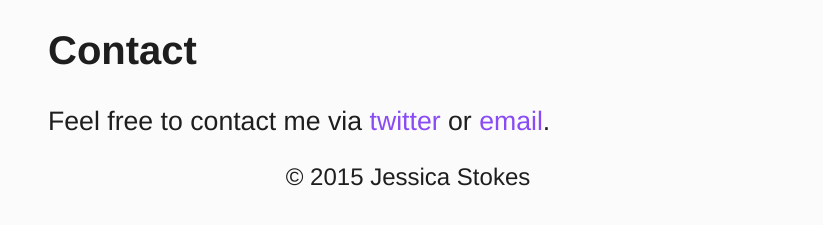
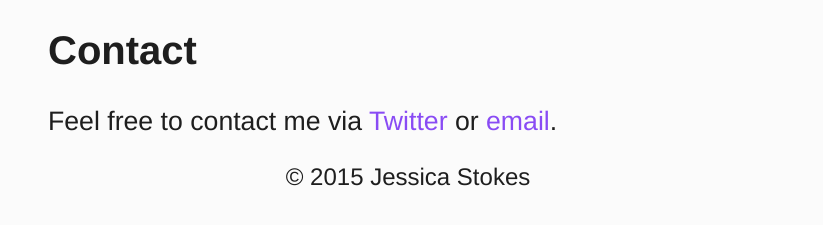
Before and after one commit to ticky/jessicastokes.net, a Jekyll site: the page built from index.md, in a window 1280 px wide. Shown: the part 590-815 px from the top of the page, without its empty margins (232-1055 px from the left). Built offline with Jekyll 4.4.1, drawn with Linux system fonts in a browser that asks for light colours.

```diff
--- a/index.md
+++ b/index.md
@@ -10,4 +10,4 @@ I am currently employed at [Macropod](https://macropod.com), making cool tools f
 I actively contribute to open-source projects; I have a curated [list of personal open-source projects](examples.html), or you may peruse my profiles on [GitLab](https://gitlab.com/u/{{ site.accounts.gitlab }}) or [GitHub](https://github.com/{{ site.accounts.github }}).{% if site.posts.size > 0 %} I {% if site.posts.size == 1 %}(plan to) {% endif %}[blog](/blog) occasionally.{% endif %}
 
 ## Contact
-Feel free to contact me via [twitter](https://twitter.com/{{ site.accounts.twitter }}) or [email](mailto:{{ site.accounts.email }}).
+Feel free to contact me via [Twitter](https://twitter.com/{{ site.accounts.twitter }}) or [email](mailto:{{ site.accounts.email }}).
```
